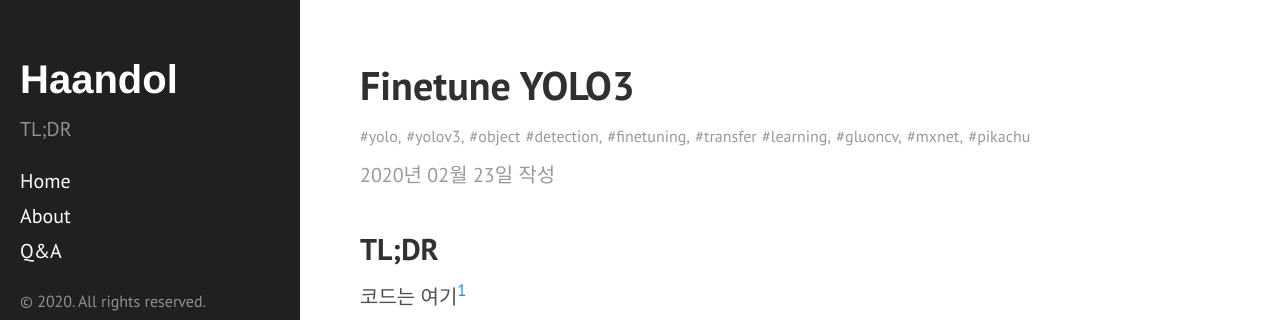
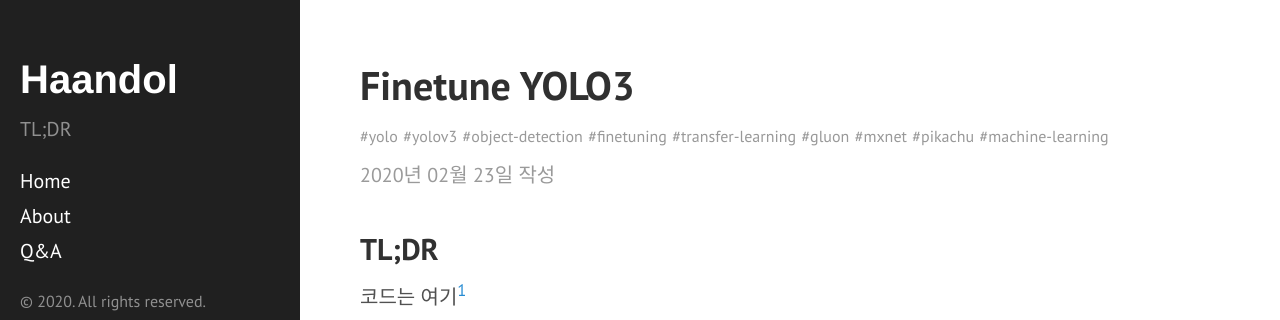
Before and after one commit to haandol/haandol.github.com, a Jekyll site: the page built from _posts/2020-02-23-yolo-fine-tuning-using-gluoncv.md, in a window 1280 px wide and 977 px high. Shown: the top 320 px of the window. Built offline with Jekyll 4.4.1, drawn with Linux system fonts in a browser that asks for light colours; comment, search, counter and statistics services are not loaded.

Commit message:
modify tags

```diff
--- a/_posts/2020-02-23-yolo-fine-tuning-using-gluoncv.md
+++ b/_posts/2020-02-23-yolo-fine-tuning-using-gluoncv.md
@@ -4,7 +4,7 @@ title: Finetune YOLO3
 excerpt: finding pikachu
 author: vincent
 email: ldg55d@gmail.com
-tags: yolo, yolov3, object detection, finetuning, transfer learning, gluoncv, mxnet, pikachu
+tags: yolo yolov3 object-detection finetuning transfer-learning gluon mxnet pikachu machine-learning
 publish: false
 ---
 
```
Also changed, not shown: _posts/2019-09-30-vernemq-nodejs-mqtt-tutorial.md (+1 -1 lines), _posts/2019-10-01-matchmaking-algorithm-benchmark.md (+1 -1 lines), _posts/2020-02-22-mxnet-yolo3-object-detection.md (+1 -1 lines), _posts/2020-02-27-deep-sort-with-mxnet-yolo3.md (+1 -1 lines).
